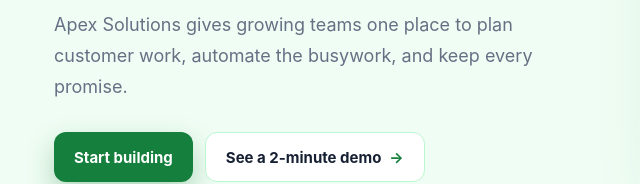
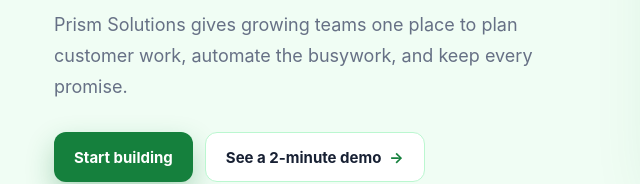
Before and after one commit to lyuan07/test-website, a plain HTML site: page site/index.html in a window 1280 px wide. Shown: the part 410-594 px from the top of the page, 26-666 px from the left. Drawn offline with Linux system fonts and the light colour scheme.

Commit message:
fix: change content of header paragraph (#20)

```diff
--- a/site/index.html
+++ b/site/index.html
@@ -18,7 +18,7 @@
       <div class="hero-copy">
         <div class="eyebrow"><span></span> Built for high-performing teams</div>
         <h1>Customer work,<br><em>beautifully organized.</em></h1>
-        <p>Apex Solutions gives growing teams one place to plan customer work, automate the busywork, and keep every promise.</p>
+        <p>Prism Solutions gives growing teams one place to plan customer work, automate the busywork, and keep every promise.</p>
         <div class="hero-actions"><a class="button primary" href="#start">Start building</a><a class="button secondary" href="#demo">See a 2-minute demo <span>→</span></a></div>
         <div class="social-proof"><div class="avatars"><span>LM</span><span>AK</span><span>RS</span></div><p><strong>4.9/5</strong><br>from 800+ teams</p></div>
       </div>
```
Also changed, not shown: .agentsmith/runs/2026-11-24T22-40-40-6c6e/fast-edit-verdict.json (added), .agentsmith/runs/2026-11-24T22-40-40-6c6e/fast-edit-verdict.schema.json (added), 5 other files.
